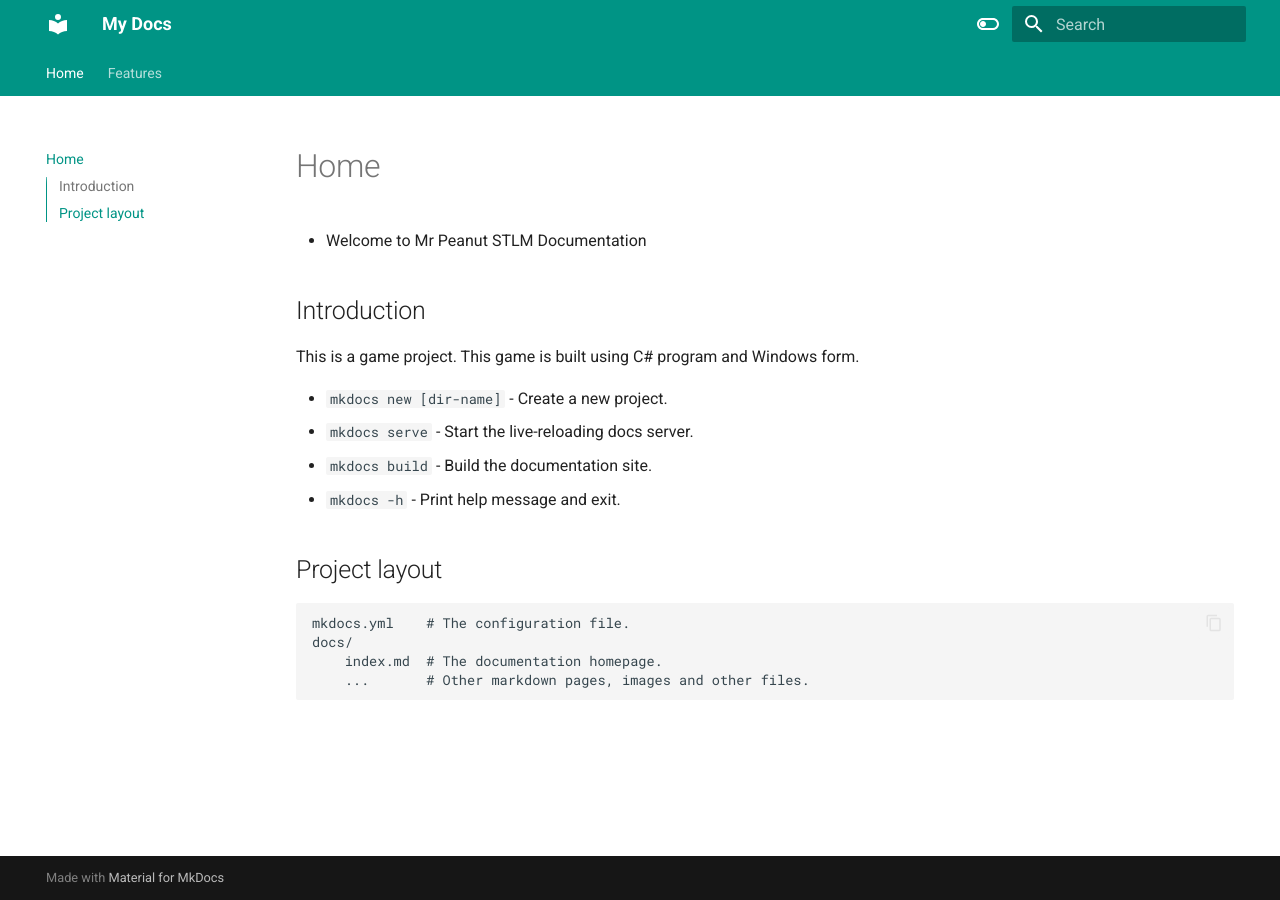
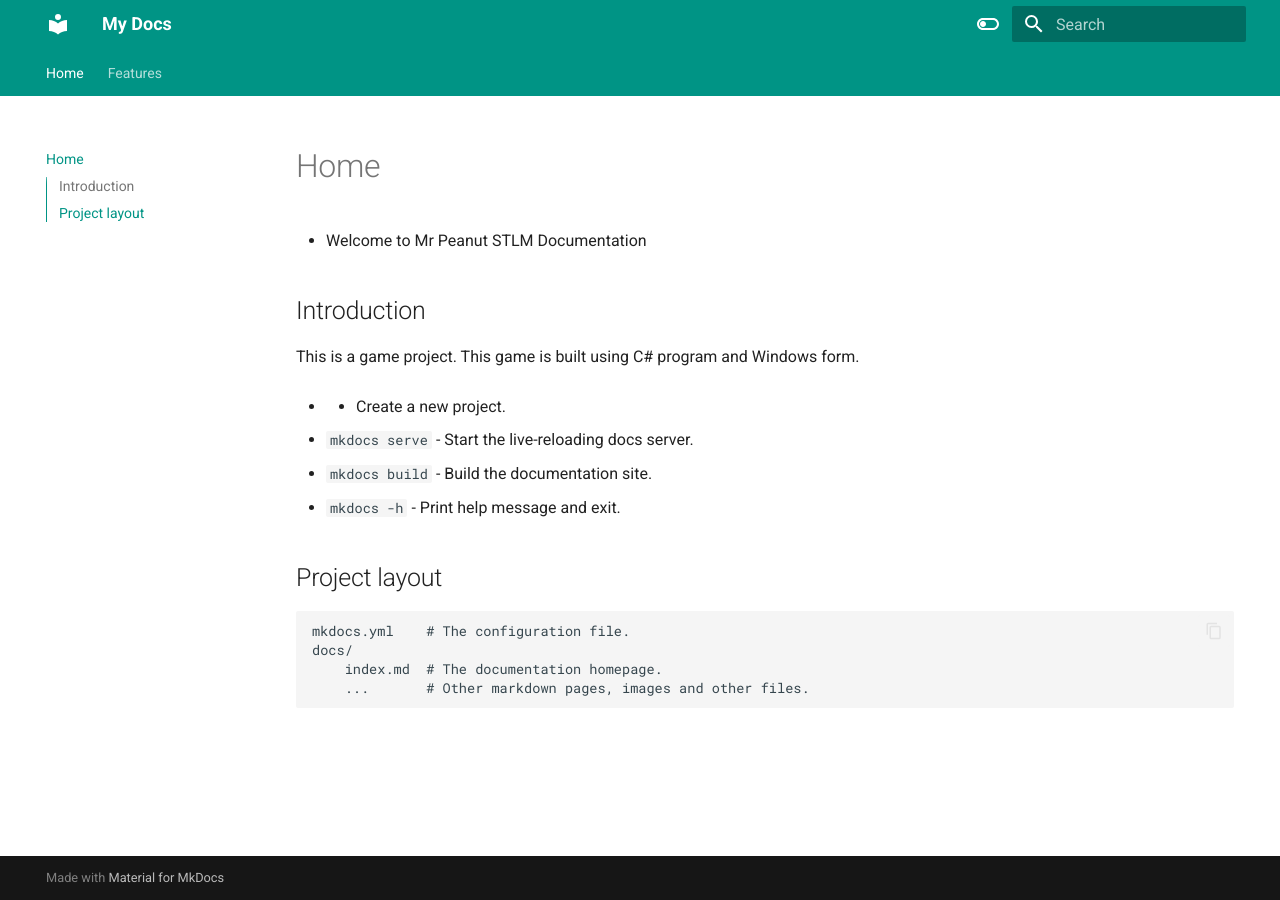
Before and after one commit to MOE116/Documentation-Test, an MkDocs documentation site: the page built from docs/index.md, in a window 1280 px wide. Built offline with MkDocs 1.6.1 and Material for MkDocs 9.7.7, drawn with Linux system fonts in a browser that asks for light colours.

Commit message:
Update index.md line 7

```diff
--- a/docs/index.md
+++ b/docs/index.md
@@ -4,7 +4,7 @@
 
 This is a game project. This game is built using C# program and Windows form.
 
-* `mkdocs new [dir-name]` - Create a new project.
+* - Create a new project.
 * `mkdocs serve` - Start the live-reloading docs server.
 * `mkdocs build` - Build the documentation site.
 * `mkdocs -h` - Print help message and exit.
```
